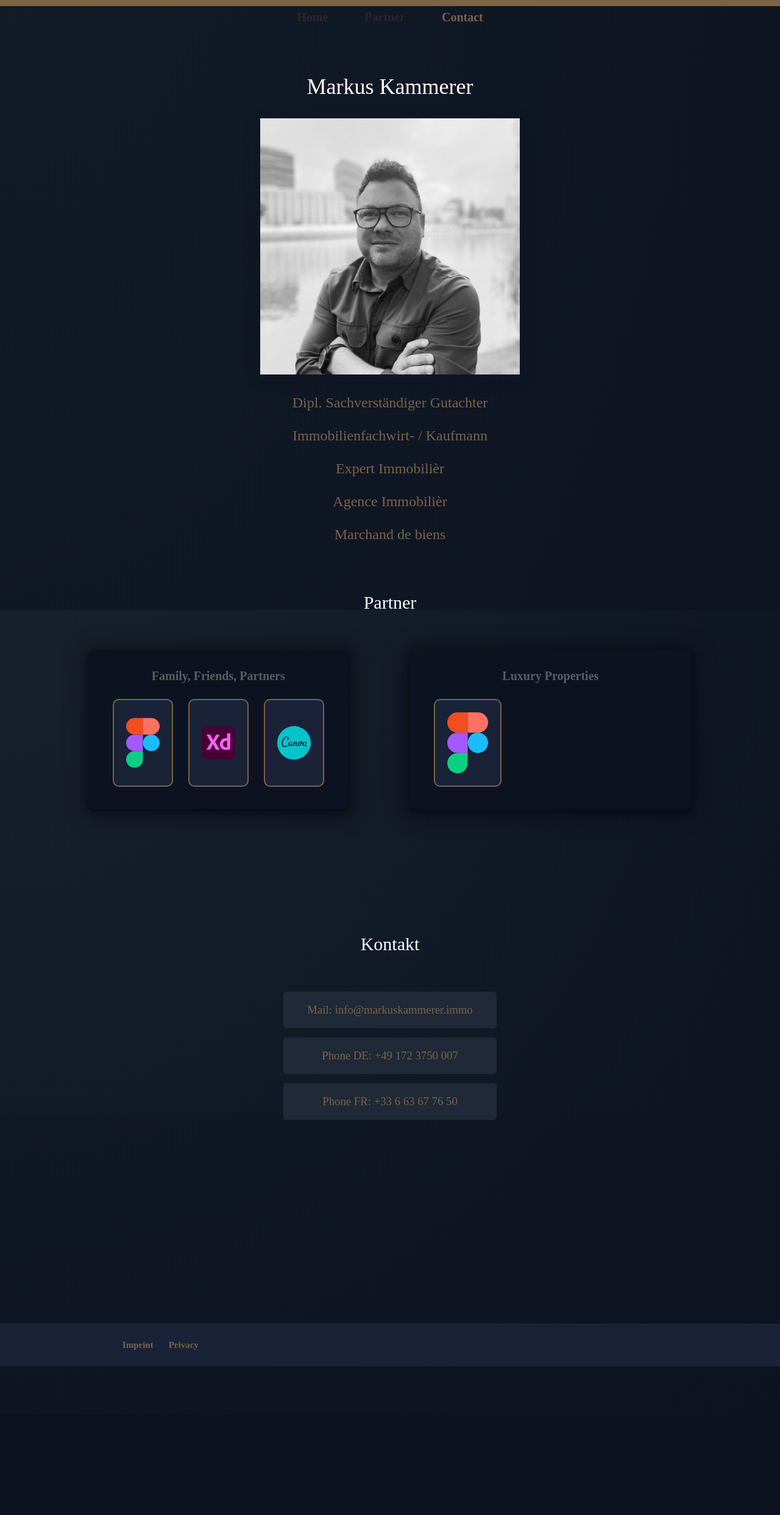
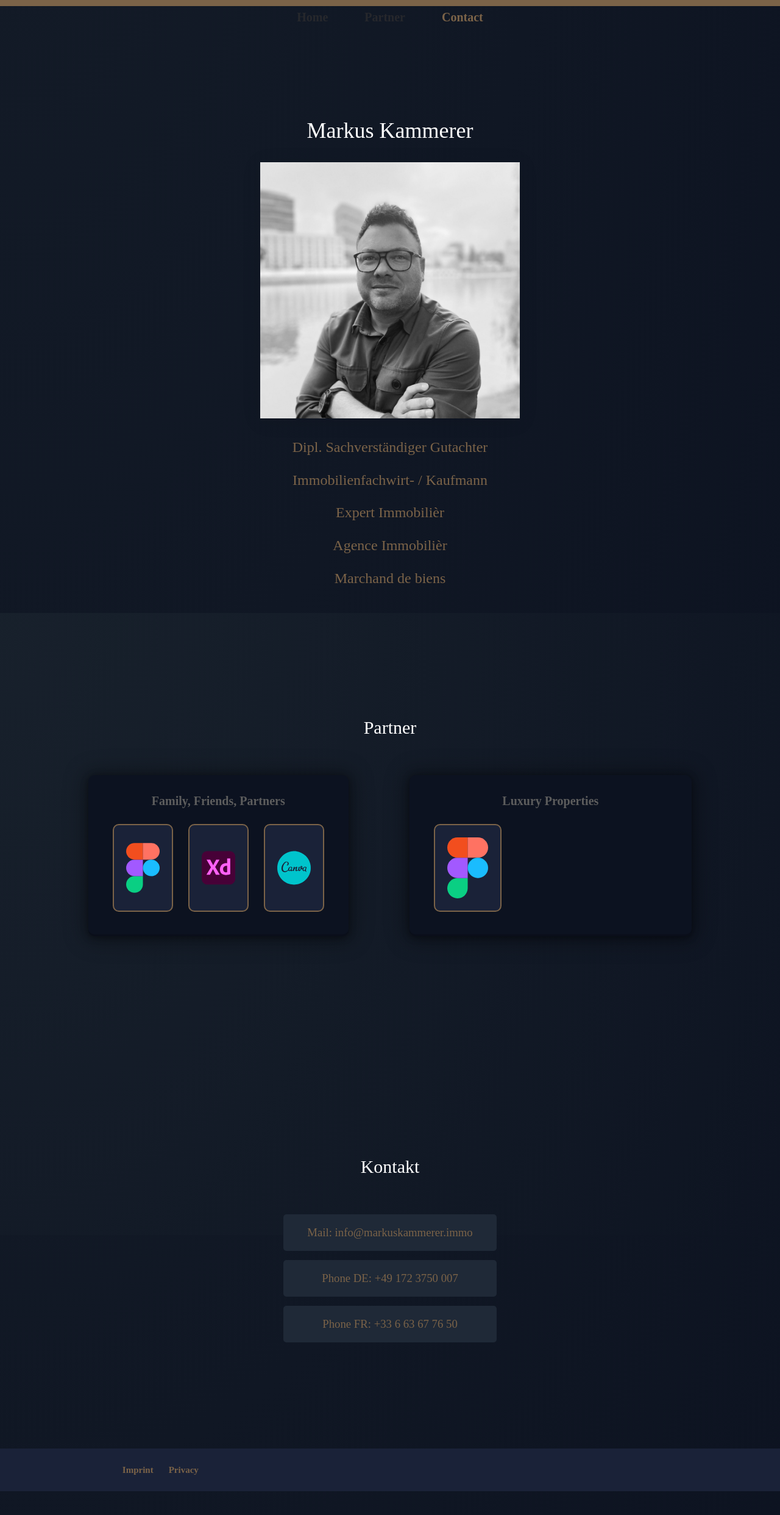
Before and after one commit to FredericRisling/website, a React (Vite) app: page / in a window 1280 px wide. Shown: the top 2484 px of the page at 61% size. Before the commit the page ends 2320 px from the top, so only its background shows below. Built offline with nearby package versions, Linux system fonts and the light colour scheme.

Commit message:
Improved layout

```diff
--- a/src/components/Contact.tsx
+++ b/src/components/Contact.tsx
@@ -13,14 +13,13 @@ const Contact: React.FC = () => {
   return (
     <React.Fragment>
       <section
-        className="contact-container w-full min-[1921px]:px-[55rem] mt-16 h-screen pt-32 scroll-mt-20"
+        className="relative top-full contact-container h-[80vh] max-lg:h-[120vh] pt-32 scroll-mt-20"
         id="contact"
       >
         <div
           className="title-container flex flex-col gap-6 justify-center items-center py-16  max-lg:p-16"
           ref={ref}
         >
-
 
         </div>
       {/*  <Divider*/}
--- a/src/components/HeaderIntro.tsx
+++ b/src/components/HeaderIntro.tsx
@@ -10,7 +10,7 @@ const HeaderIntro: React.FC = () => {
 
   return (
     <section
-      className="hero flex flex-col justify-center gap-10 items-center h-full max-lg:h-full max-lg:gap-6 pt-24 scroll-mt-20"
+        className="hero flex flex-col justify-center gap-10 items-center h-[130vh] max-lg:h-[120vh]"
       ref={ref}
       id="home"
     >
--- a/src/components/TechStack.tsx
+++ b/src/components/TechStack.tsx
@@ -16,7 +16,7 @@ const TechStack: React.FC = () => {
   return (
     <React.Fragment>
       <section
-        className="relative tech-stack items-center h-2/3 max-lg:h-full pt-32 scroll-mt-20"
+        className="relative tech-stack items-center gap-10 h-[80vh] max-lg:h-[150vh] pt-32 scroll-mt-20"
         id="partner"
         ref={ref}
       >
```
